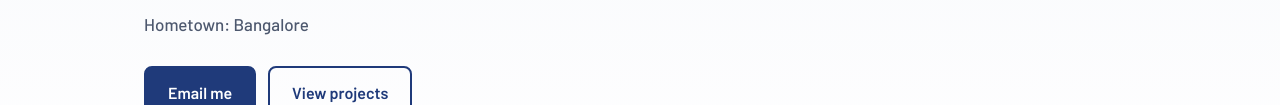
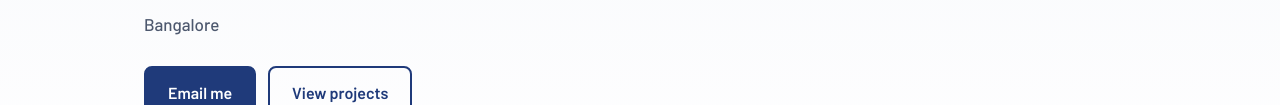
Before and after one commit to ishika-008/ishika-portfolio, a plain HTML site: page docs/index.html in a window 1280 px wide. Shown: the part 350-455 px from the top of the page. Drawn offline with Linux system fonts and the light colour scheme.

Commit message:
Show location as just Bangalore, drop the Hometown label
Co-Authored-By: Claude Sonnet 5.5 <noreply@anthropic.com>
Claude-Session: https://claude.ai/code/session_01CWCEYy3nANFx7Dx7M5Unrp

```diff
--- a/docs/index.html
+++ b/docs/index.html
@@ -41,7 +41,7 @@
       <p class="eyebrow">Human Resources &middot; MCA in Data Science</p>
       <h1 id="h-top">Ishika Chowdhury</h1>
       <p class="lede">HR professional at Koundinyasa Technologies Pvt Ltd. I look after hiring, onboarding and employee relations, and I hold a master&rsquo;s in data science.</p>
-      <p class="meta">Hometown: Bangalore</p>
+      <p class="meta">Bangalore</p>
       <p class="actions">
         <a class="btn btn--primary" href="mailto:ishikachowdhury008@gmail.com">Email me</a>
         <a class="btn btn--ghost" href="#projects">View projects</a>
```
Also changed, not shown: 1 other file.
